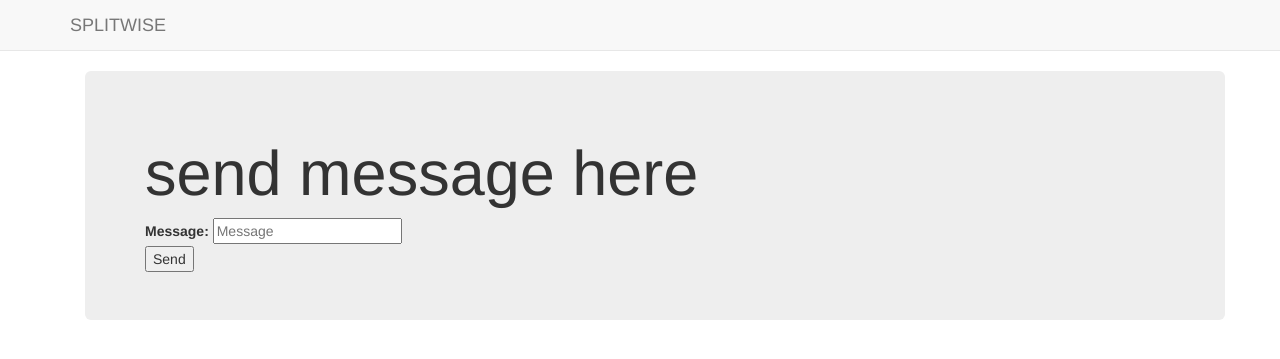
After one commit to revanthitsme/SplitWise, a Django app: page /dappx/send_notification/1/ in a window 1280 px wide. The commit adds this page. Shown: the top 359 px of the page. Run offline with Django 3.2, Linux system fonts and the light colour scheme; data comes from the database, SQL or seed files in the repository; both versions use the stored data as it was after the commit; some libraries are stand-ins or nearby versions.

Commit message:
Finished an additional feature

```diff
--- a/dappx/admin.py
+++ b/dappx/admin.py
@@ -5,10 +5,11 @@
 # admin.site.register(UserProfile)
 
 from django.contrib import admin
-from dappx.models import UserProfileInfo, User, Transaction, Friends, ftoftransaction
+from dappx.models import UserProfileInfo, User, Transaction, Friends, ftoftransaction, notificationsModel
 # Register your models here.
 
 admin.site.register(UserProfileInfo)
 admin.site.register(Transaction)
 admin.site.register(Friends)
 admin.site.register(ftoftransaction)
+admin.site.register(notificationsModel)
--- a/dappx/urls.py
+++ b/dappx/urls.py
@@ -20,6 +20,8 @@ urlpatterns=[
     #url(r'^connect/(?P<operation>.+)/(?P<pk>\d+)/$', views.change_friends, name='change_friends'),
     url(r'^creategroup/$', views.creategroup, name='creategroup'),
     url(r'^view_friend/(?P<pk>\d+)/$', views.view_friend, name='view_friend'),
-    url(r'^settle_up/(?P<pk>\d+)/$', views.settle_up, name='settle_up')
+    url(r'^settle_up/(?P<pk>\d+)/$', views.settle_up, name='settle_up'),
+    url(r'^notifications/$',views.notifications,name='Notifications'),
+    url(r'^send_notification/(?P<pk>\d+)/$',views.send_notification,name='send_notification')
     # url(r'^ftoftransaction/$',views.ftoftransaction, name='ftoftransaction')
 ]
--- a/dappx/views.py
+++ b/dappx/views.py
@@ -8,14 +8,18 @@ from django.contrib.auth.forms import PasswordChangeForm
 from django.contrib.auth import update_session_auth_hash
 from django.contrib.auth.models import User
 from django.contrib import messages
-from dappx.models import Transaction, Friends, ftoftransaction
+from dappx.models import Transaction, Friends, ftoftransaction, notificationsModel
 from django.db.models import Avg, Count, Min, Sum
 # Create your views here.
-
+#notifications_num = 0
 def index(request):
 	return render(request,'dappx/index.html')
 
 def usermain(request):
+    user = request.user
+    # messages_objects_unseen = notificationsModel.objects.filter(Receiver=user,seen=0)
+    # x = len(messages_objects_unseen)
+    # notifications_num = x
     return render(request,'dappx/usermain.html')
 
 @login_required
@@ -210,11 +214,14 @@ def Transactions(request):
         Receivers = Receiver.split(',')
         Amount = request.POST.get('Amount')
         Description = request.POST.get('Description')
+        Tag = request.POST.get('Tag')
         user = User.objects.get(id=request.user.id)
         ## DONT DELETE ##
         #Receiver1 = User.objects.get(username=Receiver).pk
         #Receiver2= User.objects.get(id=Receiver1)
         ###for invalid users and repititon
+        ##creating only Tags as shown movies, food, housing, travel, others
+        Tags_approved = ["Movies","Food","Housing","Travel","Others"]
         if len(Receivers) == len(set(Receivers)) :
             for Receiver in Receivers:
                 try:
@@ -224,32 +231,36 @@ def Transactions(request):
         else:
             return render(request, 'dappx/Transactions.html',{'DupReceivers': True})
 
-        for Receiver1 in Receivers:
-            new_friend = User.objects.get(id=User.objects.get(username=Receiver1).pk)
-            Friends.make_friend(request.user, new_friend)
-            Friends.make_friend(new_friend, request.user)
-            amounteach = int(Amount)/(len(Receivers)+1)
-            #Assumption: FtoFTransactions is valid
-            if int(Amount)>=0:
-                ftoftransaction_form = ftoftransaction(Donor=user,Receiver=new_friend,Amount=amounteach,Damount=amounteach,Description=Description,Group=Groups)
-                pass
+        if Tag in Tags_approved:
+            for Receiver1 in Receivers:
+                new_friend = User.objects.get(id=User.objects.get(username=Receiver1).pk)
+                Friends.make_friend(request.user, new_friend)
+                Friends.make_friend(new_friend, request.user)
+                amounteach = int(Amount)/(len(Receivers)+1)
+                #Assumption: FtoFTransactions is valid
+                if int(Amount)>=0:
+                    ftoftransaction_form = ftoftransaction(Donor=user,Receiver=new_friend,Amount=amounteach,Damount=amounteach,Description=Description,Group=Groups)
+                    pass
+                else:
+                    ftoftransaction_form = ftoftransaction(Donor=new_friend,Receiver=user,Amount=abs(amounteach),Damount=abs(amounteach),Description=Description,Group=Groups)
+                #ftoftransaction_form = ftoftransaction(Donor=user,Receiver=new_friend,Amount=amounteach,Damount=amounteach,Description=Description,Group=Groups)
+                ftoftransaction_form.save()
+
+            Transactions_form = Transaction(Groups=Groups,Donor=user,Receivers=Receivers,Amount=Amount,Description=Description)
+            Transactions_form.save()
+            return redirect('usermain')
+            if Transactions_form.is_valid():
+
+                transactions = transcations_form.save()
+                transactions.save()
             else:
-                ftoftransaction_form = ftoftransaction(Donor=new_friend,Receiver=user,Amount=abs(amounteach),Damount=abs(amounteach),Description=Description,Group=Groups)
-            #ftoftransaction_form = ftoftransaction(Donor=user,Receiver=new_friend,Amount=amounteach,Damount=amounteach,Description=Description,Group=Groups)
-            ftoftransaction_form.save()
+                print(Transactions_form.errors)
+        else:
+            return render(request,'dappx/Transactions.html',{'Tag_not_approved': True})
 
-        Transactions_form = Transaction(Groups=Groups,Donor=user,Receivers=Receivers,Amount=Amount,Description=Description)
-        Transactions_form.save()
-        return render(request, 'dappx/usermain.html')
-        if Transactions_form.is_valid():
-
-            transactions = transcations_form.save()
-            transactions.save()
-        else:
-            print(Transactions_form.errors)
     else:
         transcations_form = TransactionsForm(data=request.POST)
-    return render(request, 'dappx/Transactions.html')
+        return render(request, 'dappx/Transactions.html')
 
 
 def addfriends(request):
@@ -317,3 +328,40 @@ def settle_up(request, pk):
 
 def creategroup(request):
     return render(request, 'dappx/Groups.html')
+
+def notifications(request):
+    user = request.user
+    messages_objects = notificationsModel.objects.filter(Receiver=user)
+    messages_objects_unseen = notificationsModel.objects.filter(Receiver=user,seen=0)
+    messages_objects_seen = notificationsModel.objects.filter(Receiver=user,seen=1)
+    x = len(messages_objects_unseen)
+    # for messobj in messages_objects_unseen:
+    #     print(messobj.seen)
+    # for messobj in messages_objects_seen:
+    #     print(messobj.seen)
+
+    for messobj in messages_objects:
+        #messages.append(messobj.message)
+        messobj.seen = 1
+        messobj.save()
+    # for messobj in messages_objects:
+    #     print(messobj.seen)
+    return render(request, 'dappx/notifications.html',{'unotifications_seen':messages_objects_seen,'unotifications_unseen':messages_objects_unseen})
+
+def send_notification(request,pk):
+    if request.method == 'POST':
+        message = request.POST.get('Message')
+        friend = User.objects.get(id=pk)
+        #print(message)
+        #if message is "":
+        #    print("None")
+        if(message is ""):
+            return render(request,'dappx/send_notification.html',{'no_message':True,'friend':friend})
+        else:
+            notification_object = notificationsModel(Sender=request.user,Receiver=friend,message=message,seen=0)
+            notification_object.save()
+            return redirect('usermain')
+
+    else:
+        friend = User.objects.get(id=pk)
+        return render(request,'dappx/send_notification.html',{'friend':friend})
--- a/templates/dappx/Transactions.html
+++ b/templates/dappx/Transactions.html
@@ -13,10 +13,13 @@
           <input type="text" name="Donor" placeholder="Donor">
           <br> -->
           {% if DupReceivers %}
-          <h3>there's a repition </h3>
+          <h3>there's a repitition </h3>
           {% endif %}
           {% if NoReceivers %}
           <h3>User doesn't exist</h3>
+          {% endif %}
+          {% if Tag_not_approved %}
+          <h4> **Tag is not approved</h4>
           {% endif %}
           <label for="Receiver">Receiver:</label>
           <input type="text" name="Receiver" placeholder="Receiver">
@@ -27,6 +30,7 @@
           <label for="Description">Description:</label>
           <input type="text" name="Description" placeholder="Description">
           <br>
+          <h4> Choose one from Movies,Food,Housing,Travel,Others(case sensitive)</h4>
           <label for="Tag">Tag:</label>
           <input type="" name="Tag">
           <input type="submit" name="" value="Transactions">
--- /dev/null
+++ b/templates/dappx/send_notification.html
@@ -0,0 +1,18 @@
+{% extends "dappx/usermain.html" %}
+{% load staticfiles %}{% block body_block %}
+<div class="container">
+    <div class="jumbotron">
+    	<h1>send message here</h1>
+     <form method="post" action="{% url 'dappx:send_notification' pk=friend.pk %}">
+          {% csrf_token %}
+          {% if no_message %}
+          <h3>Message type cheyybey</h3>
+          {% endif %}
+          <label for="Message">Message:</label>
+          <input type="text" name="Message" placeholder="Message">
+          <br>
+          <input type="submit" name="" value="Send">
+        </form>
+    	</div>
+    </div>
+{% endblock %}
--- a/templates/dappx/usermain.html
+++ b/templates/dappx/usermain.html
@@ -22,6 +22,8 @@
             <a href="{% url 'dappx:Groups' %}"><button>Groups</button></a>
             <br>
             <a href="{% url 'dappx:Transactions' %}"><button>Transactions</button></a>
+            <br>
+            <a href="{% url 'dappx:Notifications' %}"><button>Notifications</button>  {{ no_notify }}</a>
           {% endif %}</ul>
       </div>
     </nav>
--- a/templates/dappx/view_friend.html
+++ b/templates/dappx/view_friend.html
@@ -5,6 +5,9 @@
       <h1>Here are your common groups with {{ friend.username }}</h1>
       <a href="{% url 'dappx:settle_up' pk=friend.pk %}">
         <button>Settle Up</button>
+      </a>
+      <a href="{% url 'dappx:send_notification' pk=friend.pk %}">
+        <button>Send Notification</button>
       </a>
       <h2>Group name - Amount he owes</h2>
       {% for transaction in transactions %}
```
Also changed, not shown: dappx/models.py (+8 -0 lines), templates/dappx/notifications.html (added, +18 -0 lines), dappx/migrations/0015_auto_20191123_1543.py (added), dappx/migrations/0016_notifications.py (added), dappx/migrations/0017_auto_20191123_1927.py (added), db.sqlite3.
